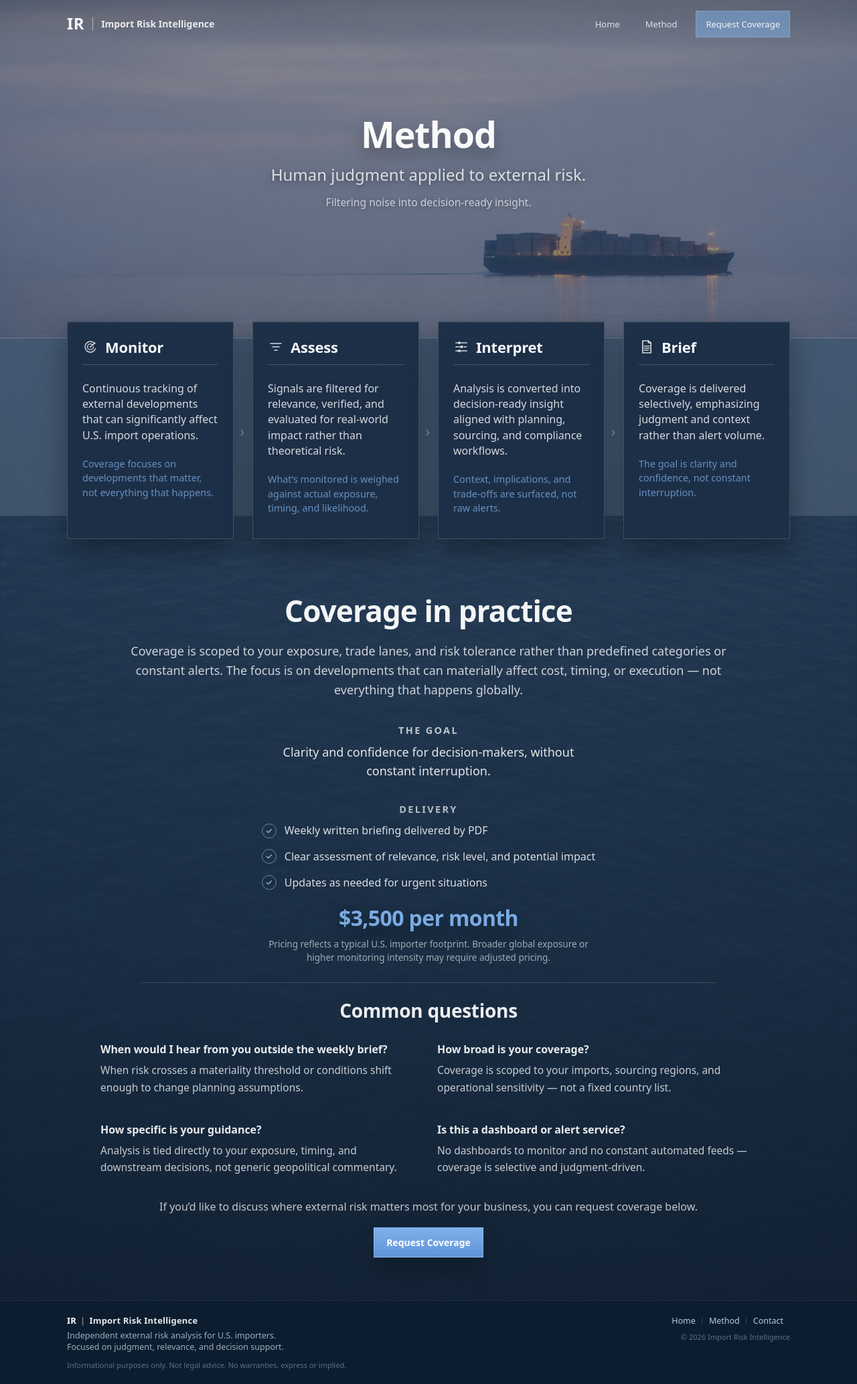
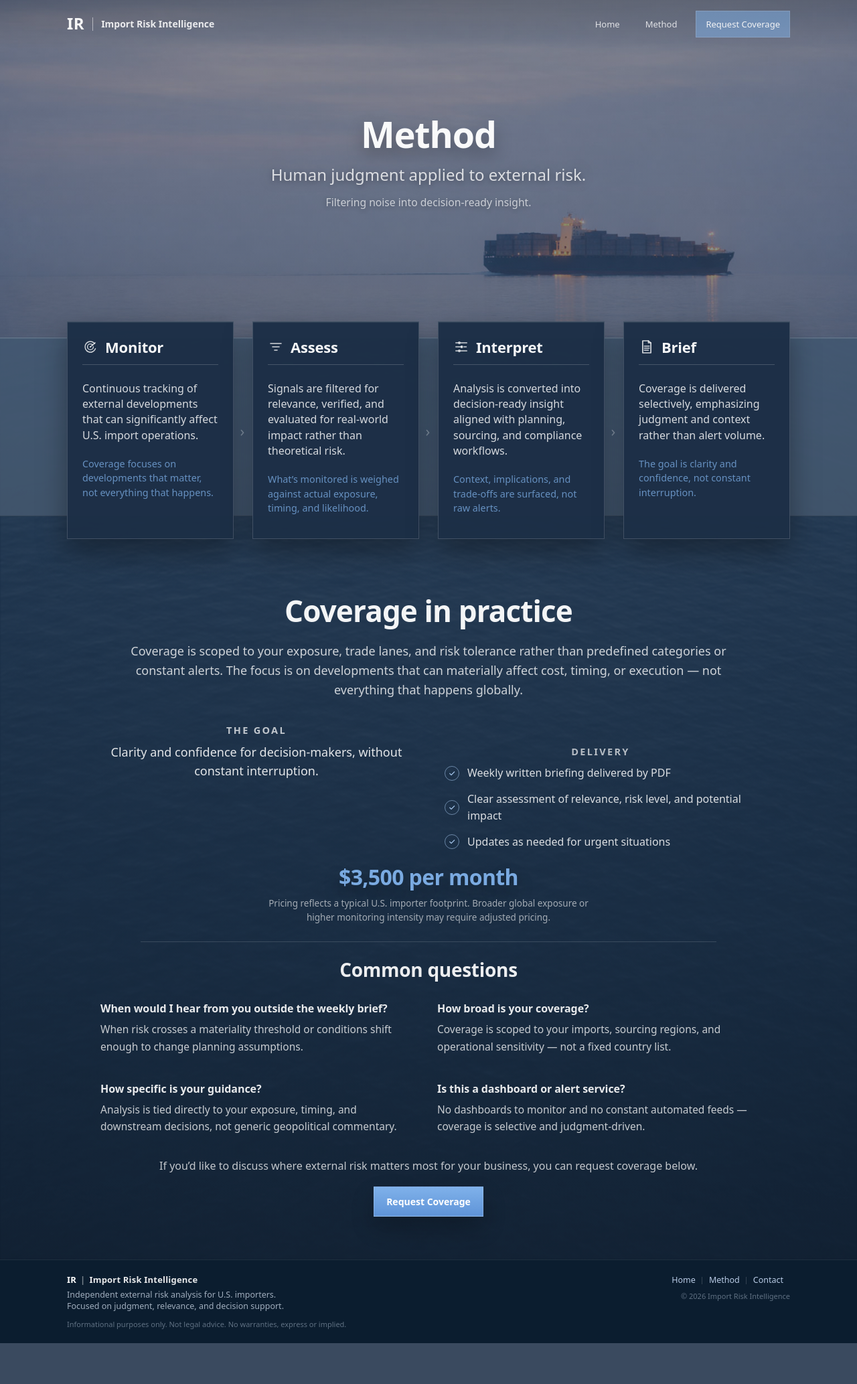
Before and after one commit to importrisk/import-risk-intelligence-site, a Jekyll site: the page built from method.html, in a window 1280 px wide. Shown: the whole page at 67% size. Built offline with Jekyll 4.4.1, drawn with Linux system fonts in a browser that asks for light colours; after the commit the page ends 2006 px from its top, so only the background shows below that.

Commit message:
Update method.html

```diff
--- a/method.html
+++ b/method.html
@@ -208,6 +208,8 @@ css: /method.css?v=100
       </p>
     </header>
 
+  <div class="mp-core">
+
   <!-- GOAL -->
   <div class="mp-goal" role="group" aria-label="Coverage goal">
     <p class="mp-goal-label">The goal</p>
@@ -217,6 +219,7 @@ css: /method.css?v=100
   </div>
 
   <!-- DELIVERY -->
+  <div class="mp-delivery">
     <p class="mp-includes-label">Delivery</p>
 
     <ul class="mp-includes" aria-label="Delivery cadence">
@@ -224,8 +227,11 @@ css: /method.css?v=100
       <li>Clear assessment of relevance, risk level, and potential impact</li>
       <li>Updates as needed for urgent situations</li>
     </ul>
+  </div>
 
-    <!-- PRICE (kept under delivery) -->
+</div>
+
+<!-- PRICE (centered below both columns) -->
 <p class="mp-goal-price">$3,500 per month</p>
 <p class="mp-price-note">
   Pricing reflects a typical U.S. importer footprint. Broader global exposure or higher monitoring
```
Lines whose indentation alone changed are shown as unchanged.
